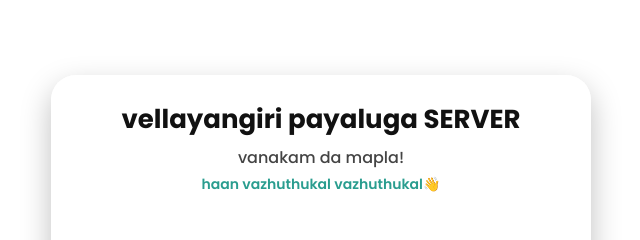
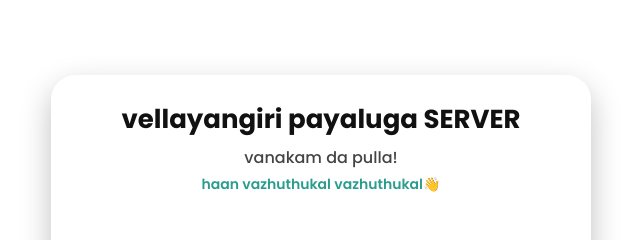
Before and after one commit to Hariharasudhan2985/server-1, a plain HTML site: page index.html in a window 1280 px wide. Shown: the top 240 px of the page, 319-959 px from the left. Drawn offline with Linux system fonts and the light colour scheme.

Commit message:
Update index.html

```diff
--- a/index.html
+++ b/index.html
@@ -131,7 +131,7 @@
   <div class="iphone">
     <div class="header">
       <div class="text-wrapper">vellayangiri payaluga SERVER</div>
-      <div class="text-wrapper-2">vanakam da mapla!</div>
+      <div class="text-wrapper-2">vanakam da pulla!</div>
       <div class="text-wrapper-3">haan vazhuthukal vazhuthukal👋</div>
     </div>
 
```
